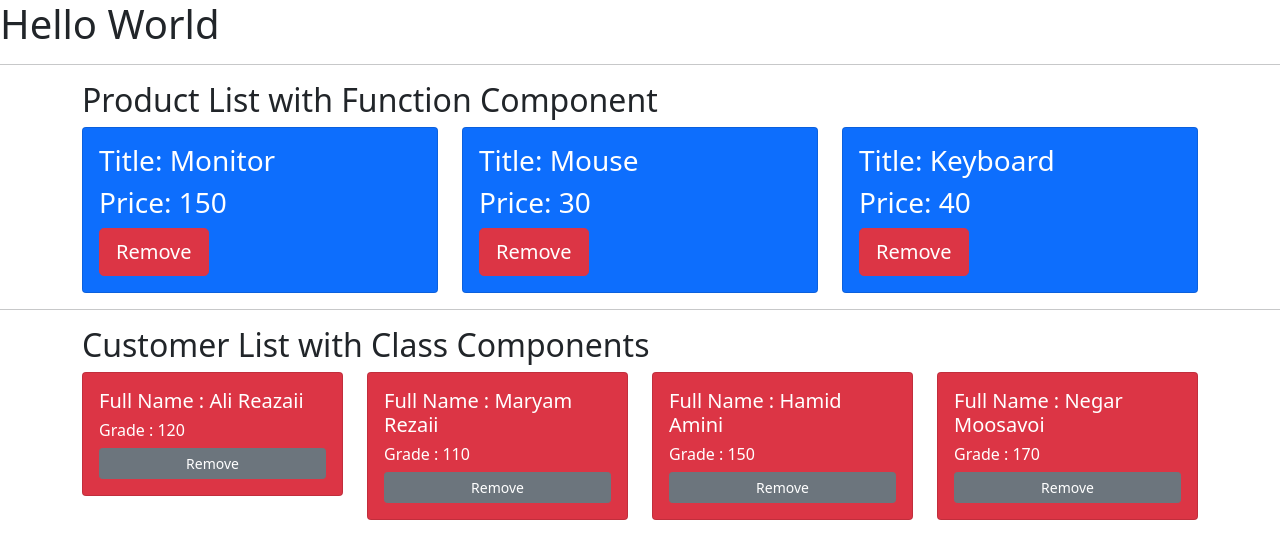
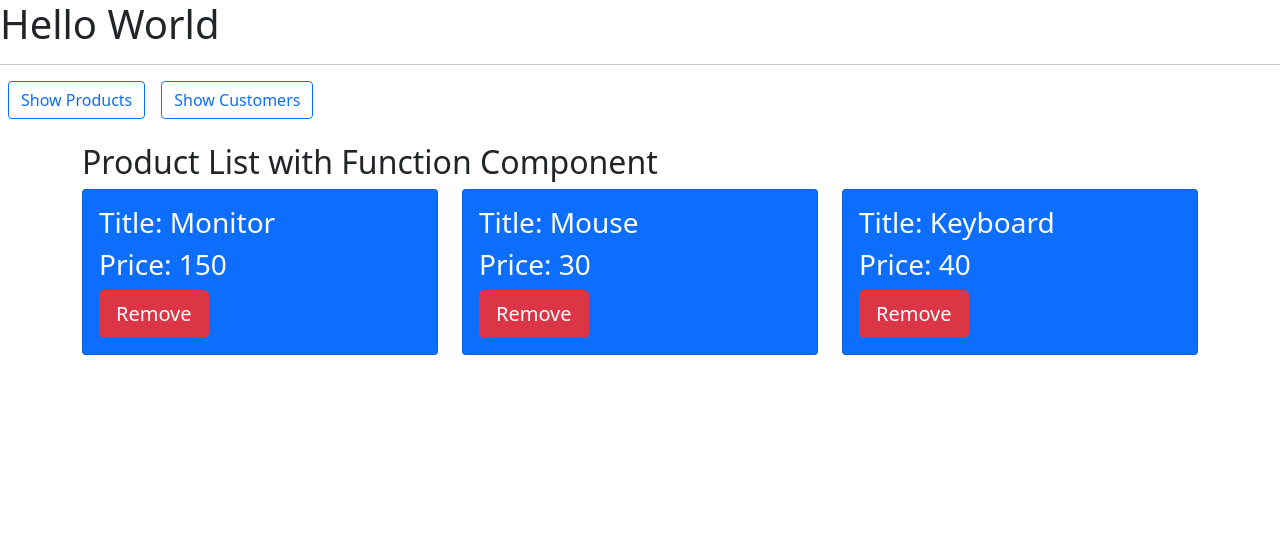
Before and after one commit to MamadTaheri/react-training, a React (Create React App) app: page / in a window 1280 px wide. Shown: the top 558 px of the page. Built offline with nearby package versions, Linux system fonts and the light colour scheme.

Commit message:
conditional rendering

```diff
--- a/src/App.js
+++ b/src/App.js
@@ -1,15 +1,18 @@
-import React from 'react';
+import React, {useState} from 'react';
 import ProductList from "./components/product/ProductList";
 import CustomerList from "./components/customer/CustomerList";
 
 function App() {
+    const [showProductComponent, setShowProductComponent] = useState(true);
     return (
         <div>
             <h1>Hello World</h1>
             <hr />
-            <ProductList />
-            <hr />
-            <CustomerList />
+            <button className="btn btn-outline-primary mx-2" onClick={() => setShowProductComponent(true)}>Show Products</button>
+            <button className="btn btn-outline-primary mx-2" onClick={() => setShowProductComponent(false)}>Show Customers</button>
+            <br />
+            <br />
+            {showProductComponent ? <ProductList /> : <CustomerList />}
         </div>
     );
 }
```
